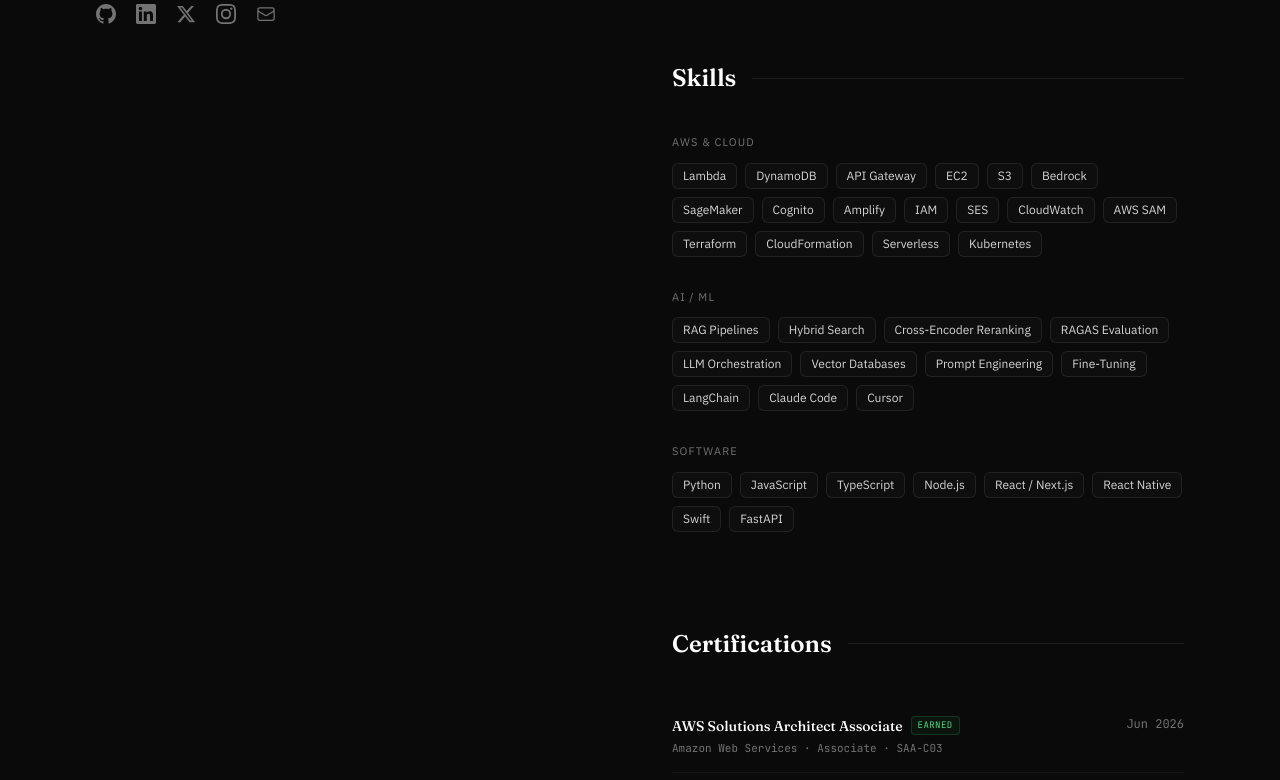
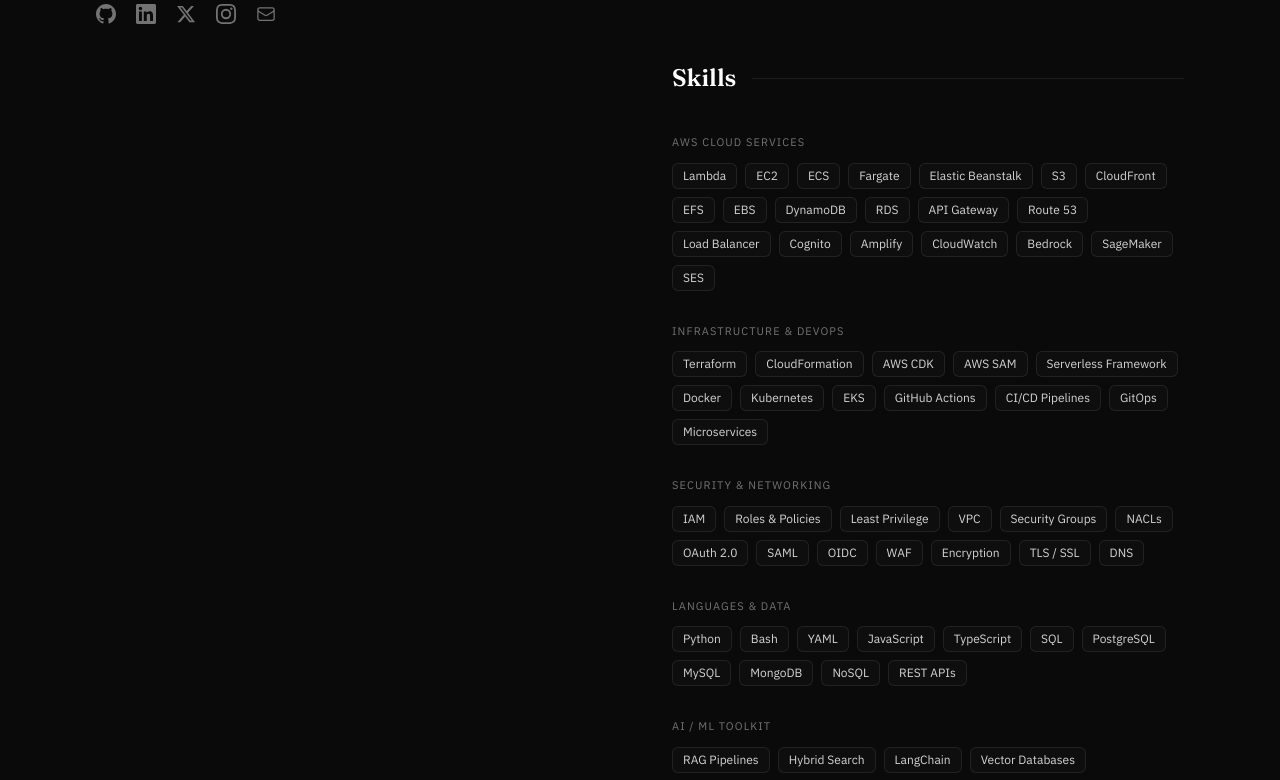
Before and after one commit to medysaly/mehdi-portfolio, a Next.js app: page / in a window 1280 px wide. Shown: the part 680-1460 px from the top of the page. Built offline with nearby package versions, Linux system fonts and the light colour scheme.

Commit message:
Restructure Skills for Cloud Engineer target: 5 categories mapped to recruiter keywords

```diff
--- a/src/components/Skills.tsx
+++ b/src/components/Skills.tsx
@@ -5,54 +5,92 @@
 
 const categories = [
   {
-    title: "AWS & Cloud",
+    title: "AWS Cloud Services",
     skills: [
       "Lambda",
+      "EC2",
+      "ECS",
+      "Fargate",
+      "Elastic Beanstalk",
+      "S3",
+      "CloudFront",
+      "EFS",
+      "EBS",
       "DynamoDB",
+      "RDS",
       "API Gateway",
-      "EC2",
-      "S3",
+      "Route 53",
+      "Load Balancer",
+      "Cognito",
+      "Amplify",
+      "CloudWatch",
       "Bedrock",
       "SageMaker",
-      "Cognito",
-      "Amplify",
-      "IAM",
       "SES",
-      "CloudWatch",
-      "AWS SAM",
-      "Terraform",
-      "CloudFormation",
-      "Serverless",
-      "Kubernetes",
     ],
   },
   {
-    title: "AI / ML",
+    title: "Infrastructure & DevOps",
+    skills: [
+      "Terraform",
+      "CloudFormation",
+      "AWS CDK",
+      "AWS SAM",
+      "Serverless Framework",
+      "Docker",
+      "Kubernetes",
+      "EKS",
+      "GitHub Actions",
+      "CI/CD Pipelines",
+      "GitOps",
+      "Microservices",
+    ],
+  },
+  {
+    title: "Security & Networking",
+    skills: [
+      "IAM",
+      "Roles & Policies",
+      "Least Privilege",
+      "VPC",
+      "Security Groups",
+      "NACLs",
+      "OAuth 2.0",
+      "SAML",
+      "OIDC",
+      "WAF",
+      "Encryption",
+      "TLS / SSL",
+      "DNS",
+    ],
+  },
+  {
+    title: "Languages & Data",
+    skills: [
+      "Python",
+      "Bash",
+      "YAML",
+      "JavaScript",
+      "TypeScript",
+      "SQL",
+      "PostgreSQL",
+      "MySQL",
+      "MongoDB",
+      "NoSQL",
+      "REST APIs",
+    ],
+  },
+  {
+    title: "AI / ML Toolkit",
     skills: [
       "RAG Pipelines",
       "Hybrid Search",
-      "Cross-Encoder Reranking",
-      "RAGAS Evaluation",
-      "LLM Orchestration",
+      "LangChain",
       "Vector Databases",
       "Prompt Engineering",
-      "Fine-Tuning",
-      "LangChain",
-      "Claude Code",
-      "Cursor",
-    ],
-  },
-  {
-    title: "Software",
-    skills: [
-      "Python",
-      "JavaScript",
-      "TypeScript",
-      "Node.js",
-      "React / Next.js",
-      "React Native",
-      "Swift",
-      "FastAPI",
+      "LLM Orchestration",
+      "Amazon Bedrock",
+      "SageMaker",
     ],
   },
 ];
```
